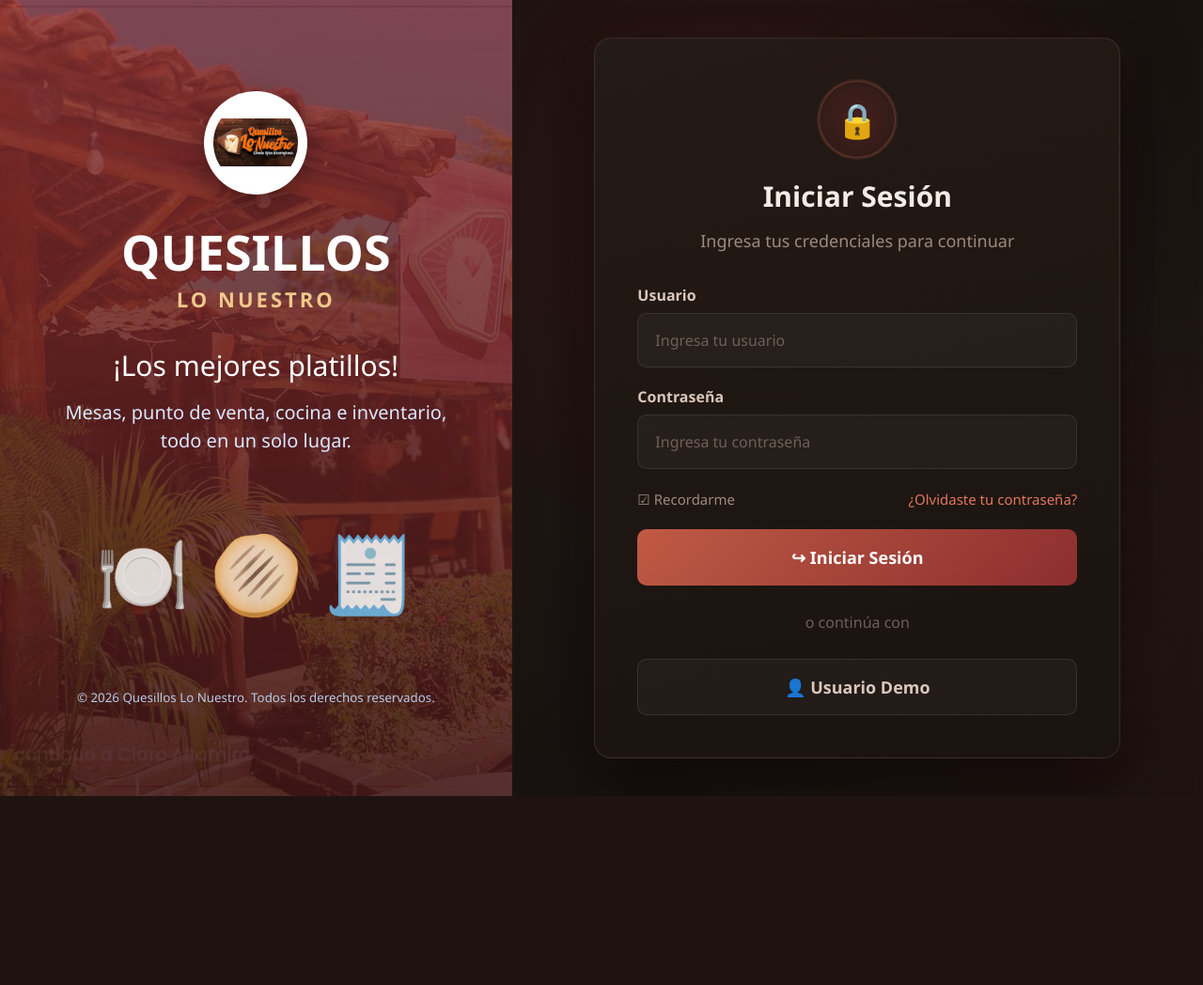
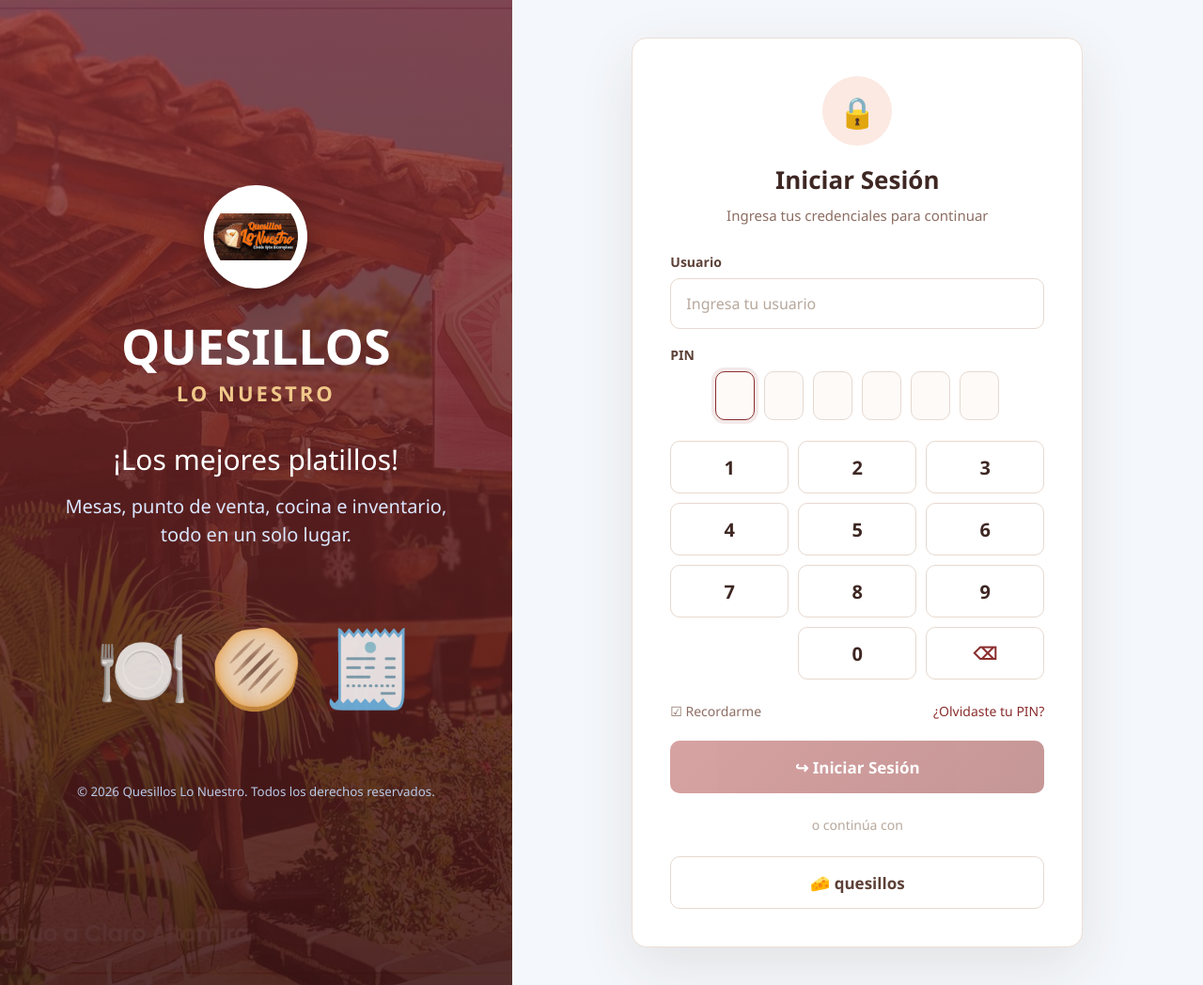
Before and after one commit to brownie1605/quesillosdb, a Flask app: template app/templates/auth/login.html in a window 1280 px wide. Shown: the whole page at 94% size. Before the commit the page ends 847 px from the top, so only its background shows below. Run offline with Flask 3, Linux system fonts and the light colour scheme; the template is opened without the code that fills it, so the values that code supplies are empty; parts of the project's set-up code (start-up, migrations or seed data) failed here and were passed over.

Commit message:
Login: reemplaza contraseña alfanumerica por PIN numerico con teclado en pantalla (tema claro, sin colores del video)

```diff
--- a/app/static/css/auth.css
+++ b/app/static/css/auth.css
@@ -90,166 +90,221 @@ body {
     display: grid;
     place-items: center;
     padding: 40px;
-    background:
-        radial-gradient(circle at 30% 20%, rgba(139, 46, 46, .18), transparent 55%),
-        radial-gradient(circle at 80% 85%, rgba(139, 46, 46, .12), transparent 50%),
-        linear-gradient(160deg, #16100d, #1c1512 55%, #14100d);
+    background: #f4f7fb;
 }
 
 @keyframes loginCardIn {
-    from { opacity: 0; transform: translateY(22px) scale(.97); }
-    to   { opacity: 1; transform: translateY(0) scale(1); }
-}
-
-@keyframes lockPulse {
-    0%   { transform: scale(1);   opacity: .55; }
-    70%  { transform: scale(1.7); opacity: 0; }
-    100% { transform: scale(1.7); opacity: 0; }
+    from { opacity: 0; transform: translateY(14px); }
+    to   { opacity: 1; transform: translateY(0); }
 }
 
 .login-card {
-    position: relative;
     width: 100%;
-    max-width: 560px;
-    background: linear-gradient(165deg, #241a16, #1a130f);
-    border: 1px solid rgba(224, 158, 120, .14);
-    border-radius: 18px;
-    padding: 45px;
-    box-shadow:
-        0 25px 70px rgba(0, 0, 0, .55),
-        0 0 0 1px rgba(255, 255, 255, .02) inset,
-        0 0 45px rgba(139, 46, 46, .08);
-    animation: loginCardIn .55s cubic-bezier(.16, 1, .3, 1);
+    max-width: 480px;
+    background: white;
+    border: 1px solid #ecdfd6;
+    border-radius: 16px;
+    padding: 40px;
+    box-shadow: 0 20px 60px rgba(80, 50, 30, .1);
+    animation: loginCardIn .4s ease-out;
 }
 
 .lock-icon {
-    position: relative;
-    width: 82px;
-    height: 82px;
-    margin: 0 auto 20px;
+    width: 74px;
+    height: 74px;
+    margin: 0 auto 18px;
     border-radius: 50%;
-    background: radial-gradient(circle, rgba(139, 46, 46, .35), rgba(139, 46, 46, .08));
-    border: 1px solid rgba(224, 120, 90, .3);
+    background: #fbe9e2;
     display: grid;
     place-items: center;
-    font-size: 36px;
-}
-
-.lock-icon::before,
-.lock-icon::after {
-    content: "";
-    position: absolute;
-    inset: 0;
-    border-radius: 50%;
-    border: 1px solid rgba(224, 120, 90, .55);
-    animation: lockPulse 2.6s ease-out infinite;
-}
-
-.lock-icon::after {
-    animation-delay: 1.3s;
+    font-size: 32px;
 }
 
 .login-card h2 {
     text-align: center;
-    font-size: 30px;
-    color: #f5ece6;
+    font-size: 26px;
+    color: #3e2723;
     font-weight: 700;
 }
 
 .login-card > p {
     text-align: center;
-    margin: 15px 0 35px;
-    color: #9c8a7e;
-    font-size: 18px;
+    margin: 10px 0 30px;
+    color: #8d6e63;
+    font-size: 15px;
 }
 
 label {
     display: block;
-    margin: 20px 0 8px;
-    color: #d9c7bb;
+    margin: 18px 0 8px;
+    color: #5d4037;
     font-weight: 600;
+    font-size: 14px;
 }
 
-input {
+input[type="text"] {
     width: 100%;
-    height: 58px;
-    background: rgba(255, 255, 255, .035);
-    border: 1px solid rgba(255, 255, 255, .09);
+    height: 54px;
+    background: #fff;
+    border: 1.5px solid #e6d9d0;
     border-radius: 10px;
-    padding: 0 18px;
+    padding: 0 16px;
     font-size: 16px;
     outline: none;
-    color: #f2e8e1;
-    transition: border-color .2s, box-shadow .2s, background .2s;
+    color: #3e2723;
+    transition: border-color .15s, box-shadow .15s;
 }
 
-input::placeholder {
-    color: #6f6058;
+input[type="text"]::placeholder {
+    color: #b8a89c;
 }
 
-input:focus {
-    background: rgba(255, 255, 255, .05);
-    border-color: #d9765a;
-    box-shadow: 0 0 0 4px rgba(217, 118, 90, .14), 0 0 22px rgba(217, 118, 90, .18);
+input[type="text"]:focus {
+    border-color: #8B2E2E;
+    box-shadow: 0 0 0 4px rgba(139, 46, 46, .1);
+}
+
+/* ---------------------------------------------------------------
+   PIN: cuadricula de casillas + teclado numerico en pantalla.
+   Pensado para cajero/mesero en un POS -- nada de contrasena
+   alfanumerica que haya que teclear con cuidado, solo tocar numeros.
+   ------------------------------------------------------------- */
+.pin-boxes {
+    display: flex;
+    justify-content: center;
+    gap: 10px;
+    margin: 4px 0 22px;
+}
+
+.pin-box {
+    width: 42px;
+    height: 52px;
+    border: 1.5px solid #e6d9d0;
+    border-radius: 10px;
+    display: grid;
+    place-items: center;
+    font-size: 22px;
+    font-weight: 700;
+    color: #3e2723;
+    background: #fdfaf8;
+    transition: border-color .15s, box-shadow .15s;
+}
+
+.pin-box.activa {
+    border-color: #8B2E2E;
+    box-shadow: 0 0 0 4px rgba(139, 46, 46, .1);
+}
+
+.pin-box.llena {
+    border-color: #d7b9ab;
+    background: #fbf3ef;
+}
+
+.pin-keypad {
+    display: grid;
+    grid-template-columns: repeat(3, 1fr);
+    gap: 10px;
+    margin-bottom: 24px;
+}
+
+.pin-key {
+    height: 56px;
+    border: 1.5px solid #e6d9d0;
+    border-radius: 10px;
+    background: #fff;
+    color: #3e2723;
+    font-size: 20px;
+    font-weight: 600;
+    cursor: pointer;
+    transition: background .12s, transform .08s;
+}
+
+.pin-key:hover {
+    background: #fbf3ef;
+}
+
+.pin-key:active {
+    transform: scale(.94);
+    background: #f5e6df;
+}
+
+.pin-key-del {
+    color: #8B2E2E;
+    font-size: 18px;
+}
+
+.pin-key-empty {
+    border: none;
+    background: transparent;
+    cursor: default;
 }
 
 .options {
     display: flex;
     justify-content: space-between;
-    margin: 22px 0;
-    font-size: 15px;
-    color: #9c8a7e;
+    margin: 0 0 22px;
+    font-size: 14px;
+    color: #8d6e63;
 }
 
 .options a {
-    color: #e0785a;
+    color: #8B2E2E;
     text-decoration: none;
 }
 
 button {
     width: 100%;
-    height: 60px;
+    height: 56px;
     border: none;
     border-radius: 10px;
-    background: linear-gradient(135deg, #c05a45, #8B2E2E);
+    background: linear-gradient(135deg, #b04545, #8B2E2E);
     color: white;
-    font-size: 18px;
+    font-size: 17px;
     font-weight: 600;
     cursor: pointer;
-    transition: transform .2s, box-shadow .2s;
+    transition: transform .15s, box-shadow .15s, opacity .15s;
 }
 
 button:hover {
-    transform: translateY(-2px);
-    box-shadow: 0 10px 28px rgba(139, 46, 46, .45), 0 0 30px rgba(217, 118, 90, .2);
+    transform: translateY(-1px);
+    box-shadow: 0 8px 20px rgba(139, 46, 46, .3);
+}
+
+button:disabled {
+    opacity: .5;
+    cursor: not-allowed;
+    transform: none;
+    box-shadow: none;
 }
 
 .divider {
-    margin: 28px 0;
+    margin: 24px 0;
     text-align: center;
-    color: #6f6058;
+    color: #b8a89c;
+    font-size: 14px;
 }
 
 .demo-btn {
-    background: rgba(255, 255, 255, .03);
-    color: #d9c7bb;
-    border: 1px solid rgba(255, 255, 255, .1);
+    background: #fff;
+    color: #5d4037;
+    border: 1.5px solid #e6d9d0;
 }
 
 .demo-btn:hover {
-    background: rgba(255, 255, 255, .06);
-    box-shadow: 0 8px 20px rgba(0, 0, 0, .3);
+    background: #fbf3ef;
+    box-shadow: none;
+    transform: none;
 }
 
 .flash-error {
-    background: rgba(176, 0, 0, .12);
-    color: #f2a89a;
-    padding: 14px;
+    background: #fdecea;
+    color: #b30000;
+    padding: 13px;
     border-radius: 10px;
-    margin-bottom: 20px;
+    margin-bottom: 18px;
     font-size: 14px;
     text-align: center;
-    border: 1px solid rgba(217, 118, 90, .3);
+    border: 1px solid #f5c6c0;
 }
 
 @media (max-width: 900px) {
--- a/app/templates/auth/login.html
+++ b/app/templates/auth/login.html
@@ -112,7 +112,7 @@
             {% endwith %}
 
             <!-- FORM LOGIN -->
-            <form method="POST" action="{{ url_for('auth.login') }}">
+            <form method="POST" action="{{ url_for('auth.login') }}" id="loginForm">
                 <input type="hidden" name="csrf_token" value="{{ csrf_token() }}">
 
                 <!-- USUARIO -->
@@ -123,21 +123,34 @@
                 <input
                     type="text"
                     name="usuario"
+                    id="usuarioInput"
                     placeholder="Ingresa tu usuario"
+                    autocomplete="username"
                     required
                 >
 
-                <!-- PASSWORD -->
+                <!-- PIN -->
                 <label>
-                    Contraseña
+                    PIN
                 </label>
 
-                <input
-                    type="password"
-                    name="password"
-                    placeholder="Ingresa tu contraseña"
-                    required
-                >
+                <div class="pin-boxes" id="pinBoxes"></div>
+                <input type="hidden" name="password" id="pinValue" required>
+
+                <div class="pin-keypad" id="pinKeypad">
+                    <button type="button" class="pin-key" data-num="1">1</button>
+                    <button type="button" class="pin-key" data-num="2">2</button>
+                    <button type="button" class="pin-key" data-num="3">3</button>
+                    <button type="button" class="pin-key" data-num="4">4</button>
+                    <button type="button" class="pin-key" data-num="5">5</button>
+                    <button type="button" class="pin-key" data-num="6">6</button>
+                    <button type="button" class="pin-key" data-num="7">7</button>
+                    <button type="button" class="pin-key" data-num="8">8</button>
+                    <button type="button" class="pin-key" data-num="9">9</button>
+                    <button type="button" class="pin-key pin-key-empty" tabindex="-1"></button>
+                    <button type="button" class="pin-key" data-num="0">0</button>
+                    <button type="button" class="pin-key pin-key-del" id="pinDelete">⌫</button>
+                </div>
 
                 <!-- OPCIONES -->
                 <div class="options">
@@ -147,13 +160,13 @@
                     </span>
 
                     <a href="#" id="forgotPasswordLink">
-                        ¿Olvidaste tu contraseña?
+                        ¿Olvidaste tu PIN?
                     </a>
 
                 </div>
 
                 <!-- BOTÓN LOGIN -->
-                <button type="submit">
+                <button type="submit" id="btnLoginSubmit" disabled>
 
                     ↪ Iniciar Sesión
 
@@ -170,10 +183,10 @@
                 <button
                     type="button"
                     class="demo-btn"
-                    onclick="document.querySelector('input[name=\'usuario\']').value='admin'; document.querySelector('input[name=\'password\']').value='admin123'; this.form.submit();"
+                    id="btnUsuarioDemo"
                 >
 
-                    👤 Usuario Demo
+                    🧀 quesillos
 
                 </button>
 
@@ -230,6 +243,76 @@
 </div>
 
 <script>
+// ---------------------------------------------------------------
+// PIN de acceso: cuadricula de casillas + teclado numerico. Nada de
+// escribir una contrasena alfanumerica -- el cajero/mesero solo toca
+// numeros (funciona igual con teclado fisico, para quien prefiera).
+// ---------------------------------------------------------------
+const PIN_MAX = 6;
+const PIN_MIN = 4;
+let pinActual = '';
+
+function renderPinBoxes() {
+    const cont = document.getElementById('pinBoxes');
+    cont.innerHTML = '';
+    for (let i = 0; i < PIN_MAX; i++) {
+        const box = document.createElement('div');
+        box.className = 'pin-box';
+        if (i < pinActual.length) {
+            box.classList.add('llena');
+            box.textContent = '•';
+        } else if (i === pinActual.length) {
+            box.classList.add('activa');
+        }
+        cont.appendChild(box);
+    }
+    document.getElementById('pinValue').value = pinActual;
+    document.getElementById('btnLoginSubmit').disabled = pinActual.length < PIN_MIN;
+}
+
+function agregarDigitoPin(d) {
+    if (pinActual.length >= PIN_MAX) return;
+    pinActual += d;
+    renderPinBoxes();
+}
+
+function borrarDigitoPin() {
+    pinActual = pinActual.slice(0, -1);
+    renderPinBoxes();
+}
+
+document.getElementById('pinKeypad').addEventListener('click', (e) => {
+    const btn = e.target.closest('.pin-key');
+    if (!btn) return;
+    if (btn.id === 'pinDelete') {
+        borrarDigitoPin();
+    } else if (btn.dataset.num !== undefined) {
+        agregarDigitoPin(btn.dataset.num);
+    }
+});
+
+// Tambien acepta el teclado fisico (numeros y Backspace) para quien
+// prefiera escribir en vez de tocar la cuadricula.
+document.addEventListener('keydown', (e) => {
+    if (document.activeElement === document.getElementById('usuarioInput')) return;
+    if (e.key >= '0' && e.key <= '9') {
+        agregarDigitoPin(e.key);
+    } else if (e.key === 'Backspace') {
+        borrarDigitoPin();
+    } else if (e.key === 'Enter' && pinActual.length >= PIN_MIN) {
+        document.getElementById('loginForm').submit();
+    }
+});
+
+document.getElementById('btnUsuarioDemo').addEventListener('click', () => {
+    document.getElementById('usuarioInput').value = 'quesillos';
+    pinActual = '12345';
+    renderPinBoxes();
+    document.getElementById('loginForm').submit();
+});
+
+renderPinBoxes();
+
 let currentEmail = '';
 let currentCode = '';
 
```
